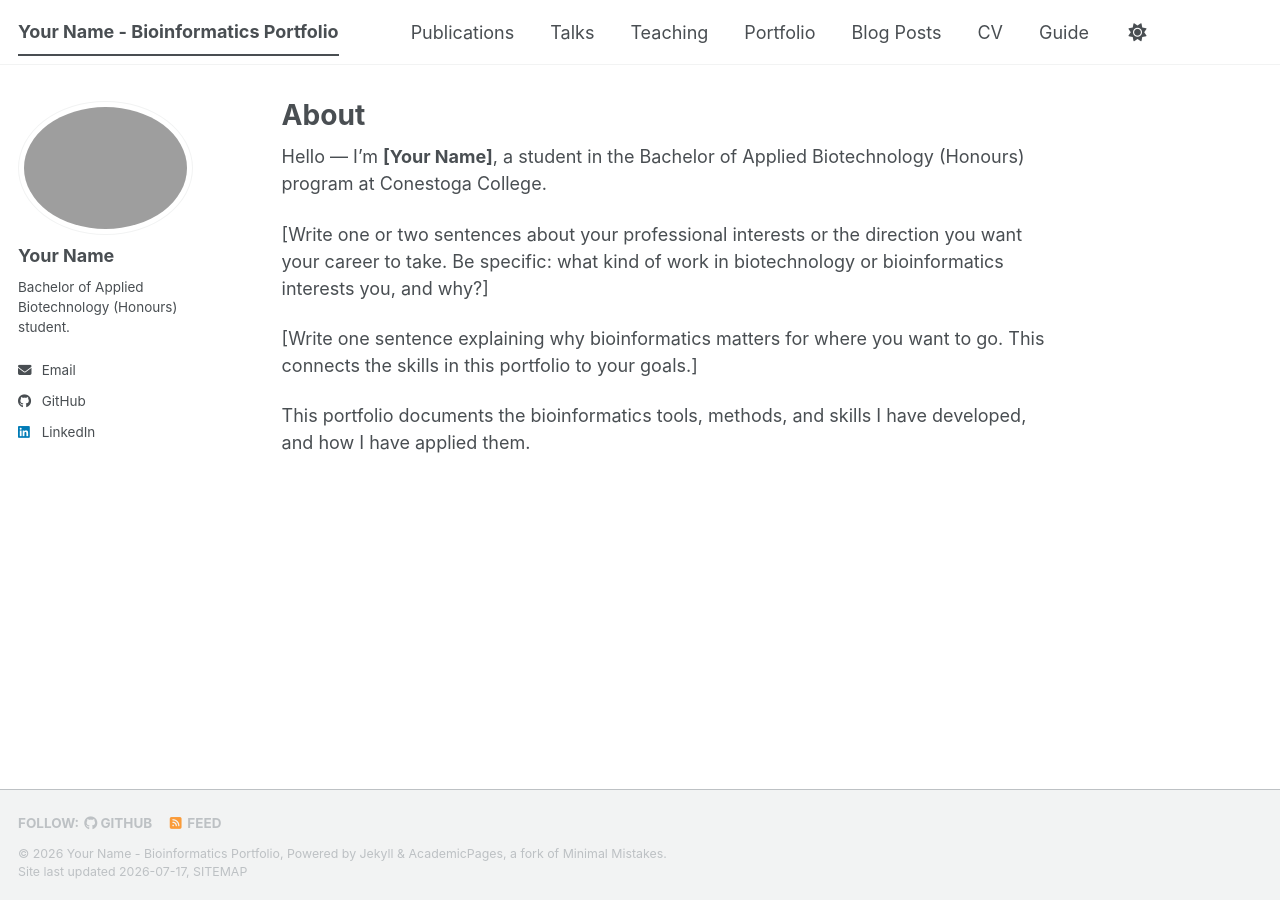
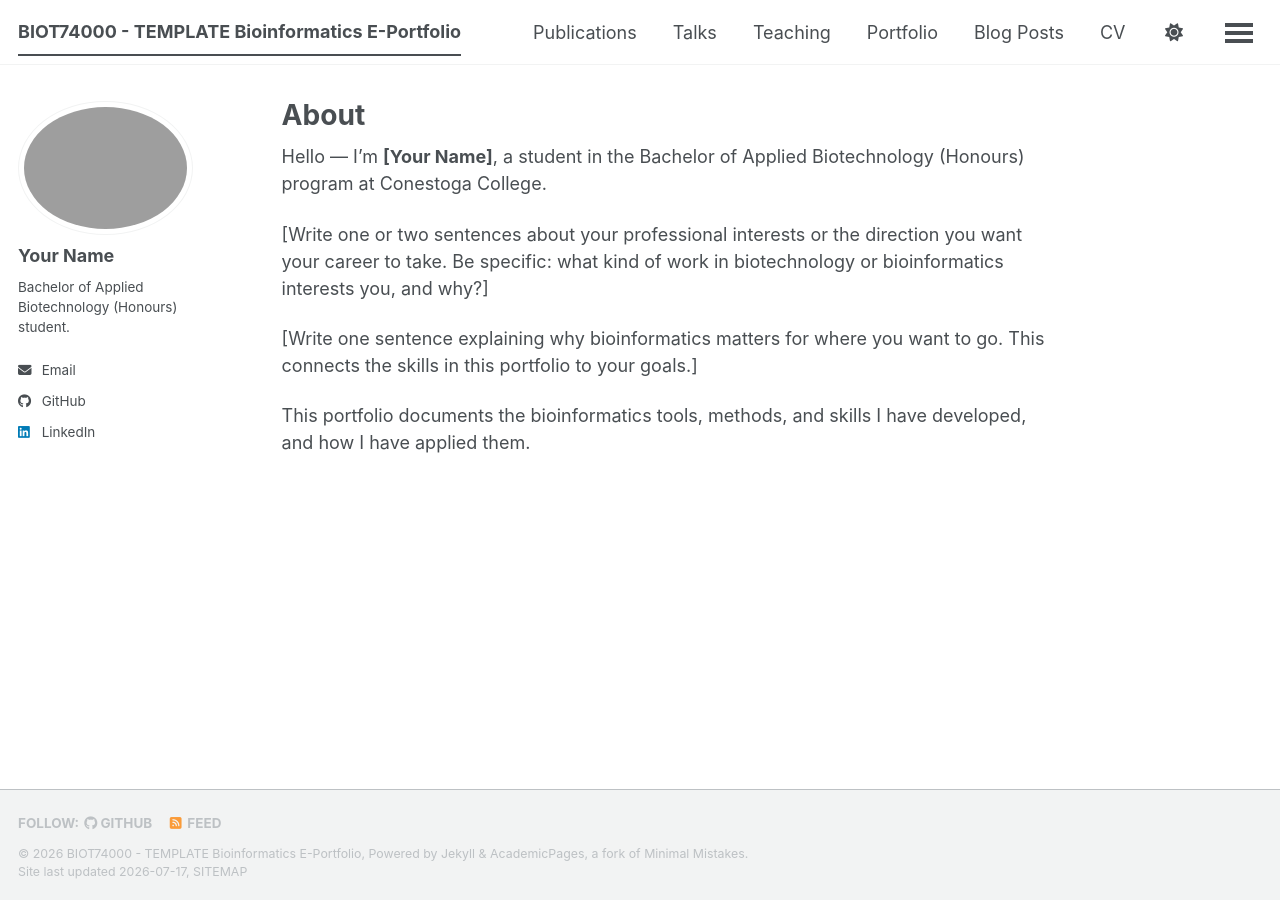
Before and after one commit to nerdkole/BIOT74000Template, a Jekyll site: the page built from _pages/about.md, in a window 1280 px wide. Built offline with Jekyll 4.4.1, drawn with Linux system fonts in a browser that asks for light colours; a script bundle is joined from its source files by our own code; library files that are not in the unit come from our copies; part of the change alters nothing that is shown.

Commit message:
Update _config.yml

```diff
--- a/_config.yml
+++ b/_config.yml
@@ -15,8 +15,8 @@
 # ------------------------------------------------------------------------------
 
 # Your site's title - appears in the top-left of every page and in the browser tab.
-# Example: "Nykole Crevits" or "Nykole Crevits - Bioinformatics Portfolio"
-title: "Your Name - Bioinformatics Portfolio"
+# Example: "Nykole Crevits - Bioinformatics Portfolio"
+title: "BIOT74000 - TEMPLATE Bioinformatics E-Portfolio"
 
 # A short subtitle/description for the site.
 description: "BIOT74000 Bioinformatics E-Portfolio, Bachelor of Applied Biotechnology (Honours), Conestoga College."
@@ -26,16 +26,20 @@ description: "BIOT74000 Bioinformatics E-Portfolio, Bachelor of Applied Biotechn
 #  or your site's styling (colours, fonts, layout) will break.
 # -------------------------------------------------------------------
 
-# Replace "yourusername" with your GitHub username (lowercase).
-url: "https://yourusername.github.io"
+# Replace "nerdkole" with YOUR GitHub username (lowercase).
+url: "https://nerdkole.github.io"
+  # Replace "yourusername" with your GitHub username (lowercase).
+  #url: "https://yourusername.github.io"
 
 # This MUST match your repository name exactly, including the leading slash.
 # If you named your repository "biot74000-portfolio" as instructed, leave this as-is.
 # If you named it something else, change the part after the slash to match.
 baseurl: "/biot74000-portfolio"
 
-# Replace with: yourusername/biot74000-portfolio
-repository: "yourusername/biot74000-portfolio"
+# Replace "nerdkole" with: yourusername/biot74000-portfolio
+repository: "nerdkole/biot74000-portfolio"
+  # Replace with: yourusername/biot74000-portfolio
+  #repository: "yourusername/biot74000-portfolio"
 
 # -------------------------------------------------------------------
 #  YOUR PROFILE (appears in the sidebar on every page)
@@ -49,7 +53,7 @@ author:
   # Optional links in your sidebar. Leave blank to hide. Add your own if you like.
   email: ""
   github: ""            # your GitHub username, e.g. "yourusername"
-  linkedin: ""          # your LinkedIn handle, e.g. "nerdkole"
+  linkedin: ""          # your LinkedIn handle, e.g. "yourname"
 
 # ------------------------------------------------------------------------------
 #  ▲▲▲  END OF SECTION TO EDIT  ▲▲▲
```
